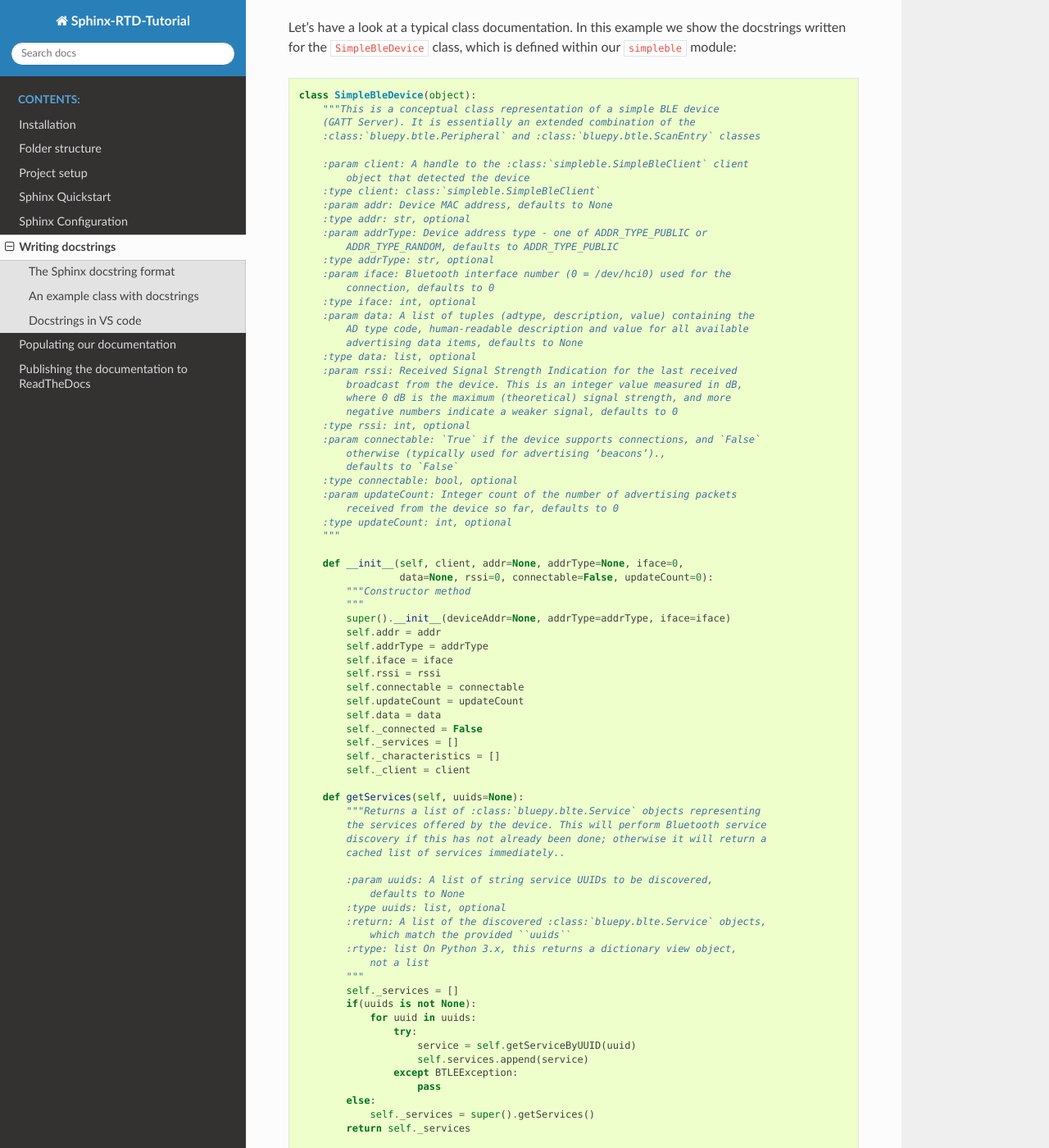
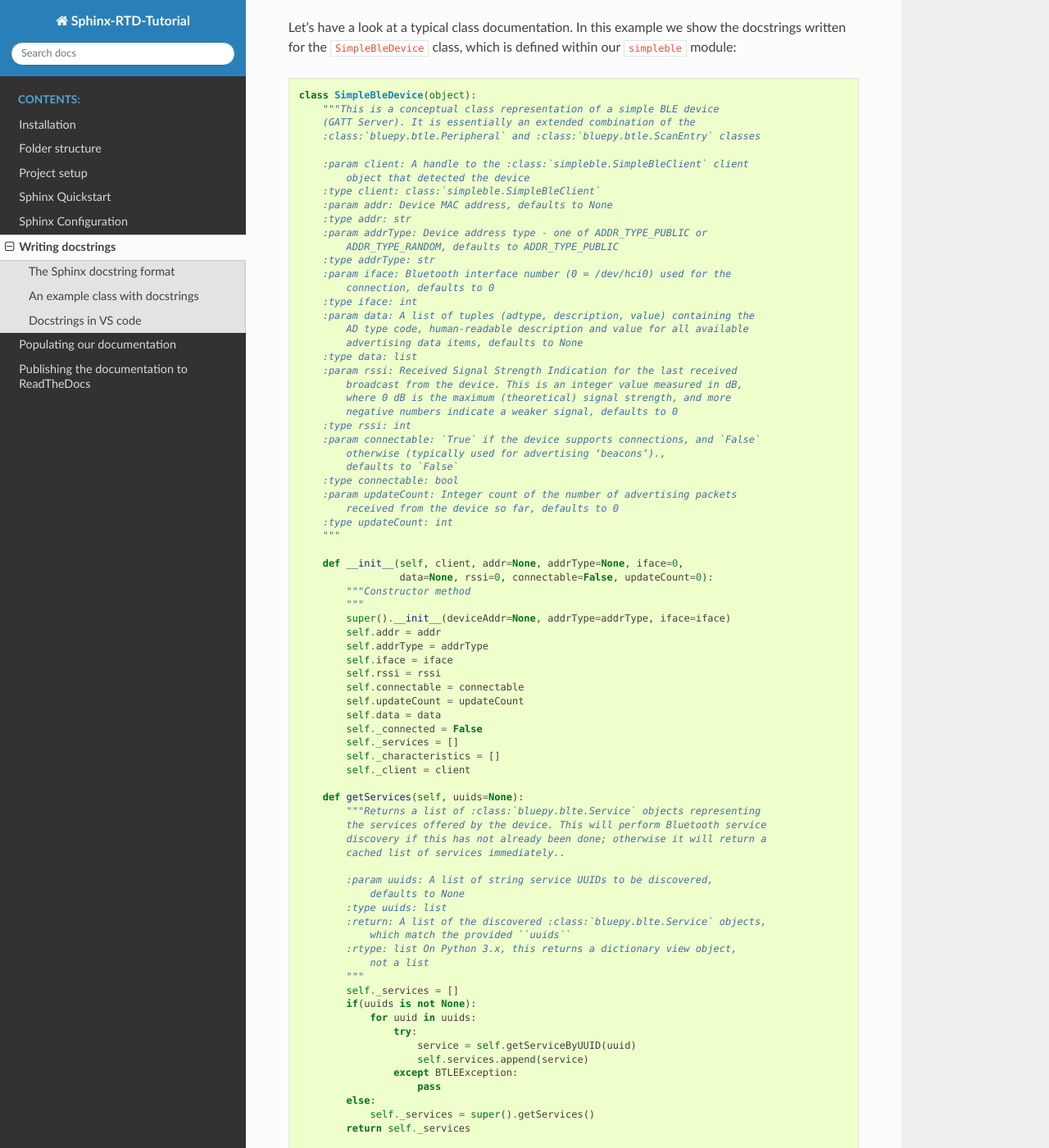
Before and after one commit to sglvladi/Sphinx-RTD-Tutorial, a Sphinx documentation site: the page built from docs/source/docstrings.rst, in a window 1280 px wide and 1400 px high, scrolled down 862 px. Shown: the whole window at 82% size. Built offline with Sphinx 7.4.7 and the Read the Docs theme 2.0.0, drawn with Linux system fonts in a browser that asks for light colours; some of the changed text lies outside the part shown.

Commit message:
Fix docstring syntax of optional parameters (fixes #9)

```diff
--- a/docs/source/docstrings.rst
+++ b/docs/source/docstrings.rst
@@ -13,7 +13,7 @@
     """[Summary]
 
     :param [ParamName]: [ParamDescription], defaults to [DefaultParamVal]
-    :type [ParamName]: [ParamType](, optional)
+    :type [ParamName]: [ParamType]
     ...
     :raises [ErrorType]: [ErrorDescription]
     ...
@@ -42,29 +42,29 @@
             object that detected the device
         :type client: class:`simpleble.SimpleBleClient`
         :param addr: Device MAC address, defaults to None
-        :type addr: str, optional
+        :type addr: str
         :param addrType: Device address type - one of ADDR_TYPE_PUBLIC or
             ADDR_TYPE_RANDOM, defaults to ADDR_TYPE_PUBLIC
-        :type addrType: str, optional
+        :type addrType: str
         :param iface: Bluetooth interface number (0 = /dev/hci0) used for the
             connection, defaults to 0
-        :type iface: int, optional
+        :type iface: int
         :param data: A list of tuples (adtype, description, value) containing the
             AD type code, human-readable description and value for all available
             advertising data items, defaults to None
-        :type data: list, optional
+        :type data: list
         :param rssi: Received Signal Strength Indication for the last received
             broadcast from the device. This is an integer value measured in dB,
             where 0 dB is the maximum (theoretical) signal strength, and more
             negative numbers indicate a weaker signal, defaults to 0
-        :type rssi: int, optional
+        :type rssi: int
         :param connectable: `True` if the device supports connections, and `False`
             otherwise (typically used for advertising ‘beacons’).,
             defaults to `False`
-        :type connectable: bool, optional
+        :type connectable: bool
         :param updateCount: Integer count of the number of advertising packets
             received from the device so far, defaults to 0
-        :type updateCount: int, optional
+        :type updateCount: int
         """
 
         def __init__(self, client, addr=None, addrType=None, iface=0,
@@ -92,7 +92,7 @@
 
             :param uuids: A list of string service UUIDs to be discovered,
                 defaults to None
-            :type uuids: list, optional
+            :type uuids: list
             :return: A list of the discovered :class:`bluepy.blte.Service` objects,
                 which match the provided ``uuids``
             :rtype: list On Python 3.x, this returns a dictionary view object,
@@ -120,7 +120,7 @@
                 callback, ``characteristic`` is the notified
                 :class:`bluepy.blte.Characteristic` object and data is a
                 `bytearray` containing the updated value. Defaults to None
-            :type callback: function, optional
+            :type callback: function
             """
             self.withDelegate(
                 SimpleBleNotificationDelegate(
@@ -136,11 +136,11 @@
             restricted to characteristics whose handles are within the given range.
 
             :param startHnd: Start index, defaults to 1
-            :type startHnd: int, optional
+            :type startHnd: int
             :param endHnd: End index, defaults to 0xFFFF
-            :type endHnd: int, optional
+            :type endHnd: int
             :param uuids: a list of UUID strings, defaults to None
-            :type uuids: list, optional
+            :type uuids: list
             :return: List of returned :class:`bluepy.btle.Characteristic` objects
             :rtype: list
             """
```
